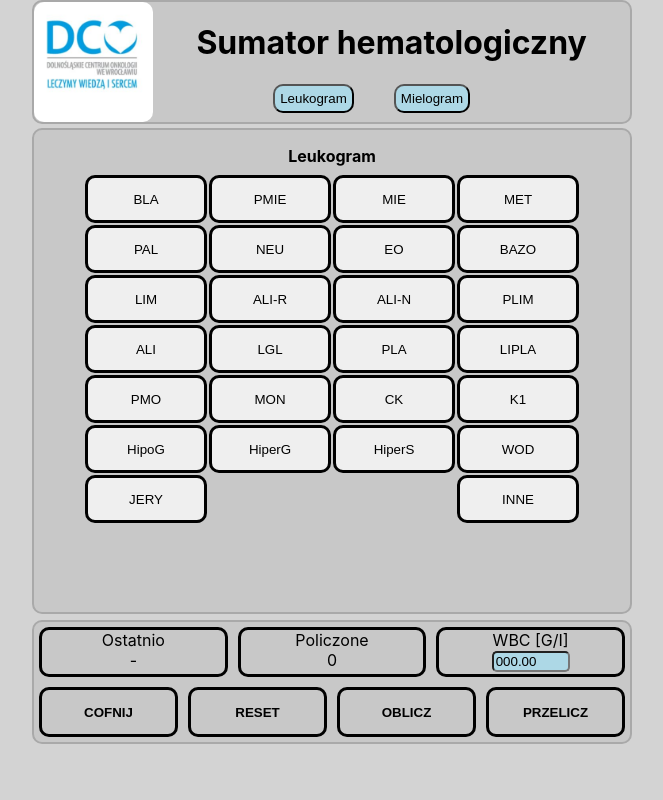
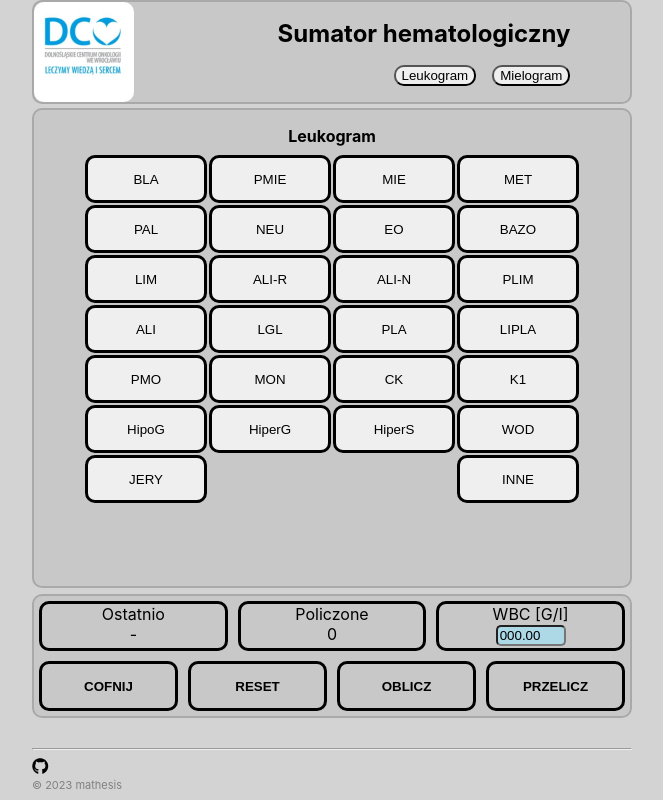
Before and after one commit to hermeneuta/sumator, a React (Create React App) app: page / in a window 1280 px wide. Shown: the whole page, without its empty margins (308-971 px from the left). Built offline with nearby package versions, Linux system fonts and the light colour scheme.

Commit message:
Improving nav bar, fixing mielogram bug

```diff
--- a/src/App.css
+++ b/src/App.css
@@ -1,34 +1,83 @@
+html {
+  box-sizing: border-box;
+}
+*,
+*::before,
+*::after {
+  box-sizing: inherit;
+}
+
+body {
+  padding: 0;
+  margin: 0;
+}
+
+h1,
+h2,
+h3 {
+  margin: 0;
+}
+
 .calculator {
-    margin-left: auto;
-    margin-right: auto;
-    max-width: 600px;
+  margin-left: auto;
+  margin-right: auto;
+  max-width: 600px;
 }
 
 .header {
   display: flex;
   margin-bottom: 9%;
   flex-direction: row;
-  background-color: rgb(200,200,200);
-  height: 120px;
+  background-color: rgb(200, 200, 200);
+  /* height: 120px; */
   border-radius: 10px;
   border: solid 2px darkgray;
 }
 
 .App-logo {
   width: 100px;
-  flex: 1;
+  /* flex: 1; */
   border-radius: 10px;
 }
 
-.menu {
-  flex: 4;
-  text-align: center;
+nav ul {
+  list-style-type: none;
+  margin: auto;
+  margin-right: 10%;
+  padding: 0;
+  display: flex;
+  flex-flow: row wrap;
+  justify-content: right;
+  align-items: center;
+  gap: 1rem;
 }
+
+nav li:first-child {
+  flex-basis: 100%;
+  text-align: right;
+}
+
+/* .menu { */
+/*   flex: 4; */
+/*   text-align: center; */
+/* } */
 
 .menu__btn {
   border-radius: 10px;
+  /* background-color: lightblue; */
+  /* padding: 5px; */
+  /* margin-right: 40px; */
+  cursor: pointer;
+  /* margin-bottom: 10px; */
+}
+
+nav button:hover {
   background-color: lightblue;
-  padding: 5px;
-  margin-right: 40px;
-  cursor: pointer;
+  text-decoration: none;
+  display: block;
 }
+
+svg {
+  height: 1.5em;
+  width: 1.5em;
+}
--- a/src/App.js
+++ b/src/App.js
@@ -1,35 +1,57 @@
-import logo from './dco.jpg';
-import './App.css';
-import Leukogram from './components/Main/Leukogram';
-import Mielogram from './components/Main/Mielogram';
-import React, { useState } from 'react';
+import logo from "./dco.jpg";
+import "./App.css";
+import Leukogram from "./components/Main/Leukogram";
+import Mielogram from "./components/Main/Mielogram";
+import Footnote from "./components/Footnote/Footnote";
+import React, { useState } from "react";
 
 function App() {
-
   const [showLeuko, setShowLeuko] = useState(true);
 
   const leukoHandler = () => {
     setShowLeuko(true);
-  }
+  };
 
   const mieloHandler = () => {
     setShowLeuko(false);
-  }
+  };
 
+  // <div className="menu">// </div>
+  // <img src={logo} className="App-logo" alt="logo" />
   return (
-    <div className='calculator'>
-    <div>
-      <div className='header'>
-        <img src={logo} className="App-logo" alt="logo" />
-        <div className='menu'>
-        <h1> Sumator hematologiczny </h1>
-        <button className='menu__btn leuko__btn' onClick={leukoHandler}>Leukogram</button>
-        <button className='menu__btn mielo__btn' onClick={mieloHandler}>Mielogram</button>
+    <div className="calculator">
+      <div>
+        <nav className="header">
+          <img src={logo} className="App-logo" alt="logo" />
+          <ul>
+            <li>
+              <h1>Sumator hematologiczny</h1>
+            </li>
+            <li>
+              <button className="menu__btn leuko__btn" onClick={leukoHandler}>
+                Leukogram
+              </button>
+            </li>
+            <li>
+              <button className="menu__btn mielo__btn" onClick={mieloHandler}>
+                Mielogram
+              </button>
+            </li>
+          </ul>
+        </nav>
+      </div>
+      {showLeuko && (
+        <div>
+          <Leukogram chosen={"Leukogram"} />{" "}
         </div>
-      </div>
-    </div>
-      {showLeuko && <div><Leukogram chosen={'Leukogram'} /> </div> }
-      {!showLeuko && <div> <Mielogram chosen={'Mielogram'} /> </div> }
+      )}
+      {!showLeuko && (
+        <div>
+          {" "}
+          <Mielogram chosen={"Mielogram"} />{" "}
+        </div>
+      )}
+      <Footnote />
     </div>
   );
 }
--- /dev/null
+++ b/src/components/Footnote/Footnote.css
@@ -0,0 +1,16 @@
+.stopka {
+  margin-top: 5%;
+}
+
+footnote {
+  display: flex;
+  color: grey;
+  font-size: 11px;
+  text-align: left;
+  justify-content: left;
+}
+
+footnote a {
+  text-decoration: none;
+  color: grey;
+}
--- /dev/null
+++ b/src/components/Footnote/Footnote.js
@@ -0,0 +1,24 @@
+import "./Footnote.css";
+
+const Footnote = () => {
+  return (
+    <div className="stopka">
+      <hr />
+      <footnote>
+        <a href="https://github.com/hermeneuta">
+          <svg
+            aria-hidden="true"
+            xmlns="http://www.w3.org/2000/svg"
+            viewBox="0 0 496 512"
+            alt="github"
+          >
+            <path d="M165.9 397.4c0 2-2.3 3.6-5.2 3.6-3.3.3-5.6-1.3-5.6-3.6 0-2 2.3-3.6 5.2-3.6 3-.3 5.6 1.3 5.6 3.6zm-31.1-4.5c-.7 2 1.3 4.3 4.3 4.9 2.6 1 5.6 0 6.2-2s-1.3-4.3-4.3-5.2c-2.6-.7-5.5.3-6.2 2.3zm44.2-1.7c-2.9.7-4.9 2.6-4.6 4.9.3 2 2.9 3.3 5.9 2.6 2.9-.7 4.9-2.6 4.6-4.6-.3-1.9-3-3.2-5.9-2.9zM244.8 8C106.1 8 0 113.3 0 252c0 110.9 69.8 205.8 169.5 239.2 12.8 2.3 17.3-5.6 17.3-12.1 0-6.2-.3-40.4-.3-61.4 0 0-70 15-84.7-29.8 0 0-11.4-29.1-27.8-36.6 0 0-22.9-15.7 1.6-15.4 0 0 24.9 2 38.6 25.8 21.9 38.6 58.6 27.5 72.9 20.9 2.3-16 8.8-27.1 16-33.7-55.9-6.2-112.3-14.3-112.3-110.5 0-27.5 7.6-41.3 23.6-58.9-2.6-6.5-11.1-33.3 2.6-67.9 20.9-6.5 69 27 69 27 20-5.6 41.5-8.5 62.8-8.5s42.8 2.9 62.8 8.5c0 0 48.1-33.6 69-27 13.7 34.7 5.2 61.4 2.6 67.9 16 17.7 25.8 31.5 25.8 58.9 0 96.5-58.9 104.2-114.8 110.5 9.2 7.9 17 22.9 17 46.4 0 33.7-.3 75.4-.3 83.6 0 6.5 4.6 14.4 17.3 12.1C428.2 457.8 496 362.9 496 252 496 113.3 383.5 8 244.8 8zM97.2 352.9c-1.3 1-1 3.3.7 5.2 1.6 1.6 3.9 2.3 5.2 1 1.3-1 1-3.3-.7-5.2-1.6-1.6-3.9-2.3-5.2-1zm-10.8-8.1c-.7 1.3.3 2.9 2.3 3.9 1.6 1 3.6.7 4.3-.7.7-1.3-.3-2.9-2.3-3.9-2-.6-3.6-.3-4.3.7zm32.4 35.6c-1.6 1.3-1 4.3 1.3 6.2 2.3 2.3 5.2 2.6 6.5 1 1.3-1.3.7-4.3-1.3-6.2-2.2-2.3-5.2-2.6-6.5-1zm-11.4-14.7c-1.6 1-1.6 3.6 0 5.9 1.6 2.3 4.3 3.3 5.6 2.3 1.6-1.3 1.6-3.9 0-6.2-1.4-2.3-4-3.3-5.6-2z" />
+          </svg>
+          <div>© 2023 mathesis</div>
+        </a>
+      </footnote>
+    </div>
+  );
+};
+
+export default Footnote;
--- a/src/components/Main/Main.css
+++ b/src/components/Main/Main.css
@@ -2,7 +2,7 @@
   padding-top: 1rem;
   padding-bottom: 1rem;
   background-color: rgb(200, 200, 200);
-  height: 450px;
+  height: 480px;
   border-radius: 10px;
   border: solid 2px darkgray;
 }
--- a/src/components/Reports/ReportAList.css
+++ b/src/components/Reports/ReportAList.css
@@ -2,7 +2,7 @@
   background-color: lightgray;
   margin-left: 10px;
   margin-right: 10px;
- height: 380px;
+  height: 390px;
   border-radius: 10px;
 }
 
@@ -24,7 +24,9 @@
   grid-template-columns: repeat(2, 1fr);
 }
 
-.first_items, .second_items, .third_items {
+.first_items,
+.second_items,
+.third_items {
   border: solid 1px;
   background-color: lightblue;
   /* background-color: rgb(200,200,200); */
@@ -37,7 +39,14 @@
   grid-column-start: 1;
 }
 
-.other1, .other2, .other3, .other4, .other5, .other6, .other7, .other8 {
+.other1,
+.other2,
+.other3,
+.other4,
+.other5,
+.other6,
+.other7,
+.other8 {
   display: grid;
   border: solid 1px;
   border-radius: 10px;
@@ -62,7 +71,6 @@
   cursor: pointer;
 }
 
-
 .report_title {
   text-align: center;
   margin-top: -1%;
@@ -85,7 +93,9 @@
   margin-bottom: 2px;
 }
 
-.returnA, .returnB, .returnM {
+.returnA,
+.returnB,
+.returnM {
   display: flex;
   align-items: center;
   justify-content: center;
--- a/src/components/Reports/ReportBItem.js
+++ b/src/components/Reports/ReportBItem.js
@@ -1,28 +1,29 @@
-import '../Reports/ReportBList.css';
+import "../Reports/ReportBList.css";
 
-const ReportBItem = props => {
-
-    const clName = 'report__item itemsB';
+const ReportBItem = (props) => {
+  const clName = "report__itemB itemsB";
 
   const outcome = () => {
     if (props.count > 0 && props.all > 0 && props.wbc > 0) {
-            return String((((props.count * 100) / props.all)*props.wbc).toFixed(2)).padStart(5, '0');
+      return String(
+        (((props.count * 100) / props.all) * props.wbc).toFixed(2)
+      ).padStart(5, "0");
     } else {
-            return '00.00';
+      return "00.00";
     }
-    }
+  };
 
   const clNumber = () => {
-        if (outcome() === '00.00') return 'numberB number_inactive';
-        else return 'numberB'
-    }
+    if (outcome() === "00.00") return "numberB number_inactive";
+    else return "numberB";
+  };
 
   return (
-        <div className={clName} >
+    <div className={clName}>
       <div className="nameB">{props.group.toUpperCase()}</div>
       <div className={clNumber()}>{outcome()}</div>
     </div>
-    )
-}
+  );
+};
 
 export default ReportBItem;
--- a/src/components/Reports/ReportBList.css
+++ b/src/components/Reports/ReportBList.css
@@ -1,5 +1,11 @@
 .report_title {
   text-align: center;
+}
+
+.report__itemB {
+  display: grid;
+  font-size: 14px;
+  grid-template-columns: repeat(2, 1fr);
 }
 
 .numberB {
@@ -22,7 +28,7 @@
   background-color: lightblue;
   /* background-color: rgb(200,200,200); */
   grid-column-start: 1;
-  margin-bottom: 2px;
+  margin: auto;
+  margin-bottom: 3px;
   border-radius: 10px;
-  margin: auto;
 }
--- a/src/components/Reports/ReportGrupyMielo.js
+++ b/src/components/Reports/ReportGrupyMielo.js
@@ -6,7 +6,7 @@
     .reduce((acc, cur) => acc + cur.count, 0);
 
   const erytro_dys = props.elements
-    .filter((item) => item.scecial === "dys_ery")
+    .filter((item) => item.special === "dys_ery")
     .reduce((acc, cur) => acc + cur.count, 0);
 
   const granulo = props.elements
@@ -14,7 +14,7 @@
     .reduce((acc, cur) => acc + cur.count, 0);
 
   const granulo_dys = props.elements
-    .filter((item) => item.scecial === "dys_gran")
+    .filter((item) => item.special === "dys_gran")
     .reduce((acc, cur) => acc + cur.count, 0);
 
   const mielo = props.elements
--- a/src/components/Reports/ReportMieloList.css
+++ b/src/components/Reports/ReportMieloList.css
@@ -47,19 +47,19 @@
 }
 
 .otherMielo_2 {
-  height: 104px;
+  height: 138px;
   grid-template-rows: repeat(6, 19px);
   padding-top: 8%;
   padding-bottom: 8%;
 }
 
 .otherMielo_3 {
-  height: 34px;
+  height: 38px;
   grid-template-rows: repeat(2, 19px);
 }
 
 .otherMielo_4 {
-  height: 58px;
+  height: 70px;
   grid-template-rows: repeat(2, 19px);
   padding-top: 8%;
 }
```
Also changed, not shown: src/components/assets/github.svg (added). Lines whose indentation alone changed are shown as unchanged.
